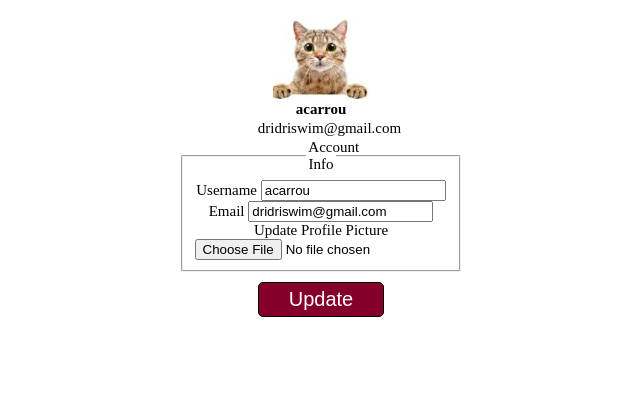
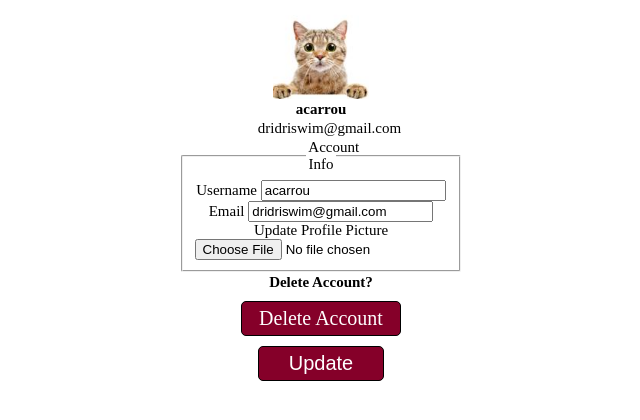
Before and after one commit to marymarkart/CMPE131-02-Team5, a Flask app: page /account in a window 1280 px wide. Shown: the part 277-697 px from the top of the page, without its empty margins (319-959 px from the left). Run offline with Flask 2, Linux system fonts and the light colour scheme; a user stored in the database is signed in; some libraries are stand-ins or nearby versions.

Commit message:
delete accounts feature

```diff
--- a/flask_project_T5/project/routes.py
+++ b/flask_project_T5/project/routes.py
@@ -107,6 +107,19 @@ def account():
                            image_file=image_file, form=form)
 
 
+@app.route("/account/<int:user_id>/delete", methods=['GET','POST'])
+def delete_account(user_id):
+        try:
+            logout_user()
+            account = User.query.get_or_404(user_id)
+            db.session.delete(account)
+            db.session.commit()
+        except:
+            abort(404)
+        flash('Your account has been deleted!', 'success')
+        return redirect(url_for('home'))
+
+
 @app.route("/post/new", methods=['GET', 'POST'])
 @login_required
 def new_post():
--- a/flask_project_T5/project/templates/account.html
+++ b/flask_project_T5/project/templates/account.html
@@ -49,6 +49,8 @@
                     {% endif %}
                 </div>
             </fieldset>
+                      <h5 class="text" id="deleteModalLabel">Delete Account?</h5>
+                      <a class="button" href="{{ url_for('delete_account', user_id=current_user.id) }}">Delete Account</a>
             <div class="form-group">
                 {{ form.submit(class="button") }}
             </div>
```
Also changed, not shown: flask_project_T5/project/site.db.
